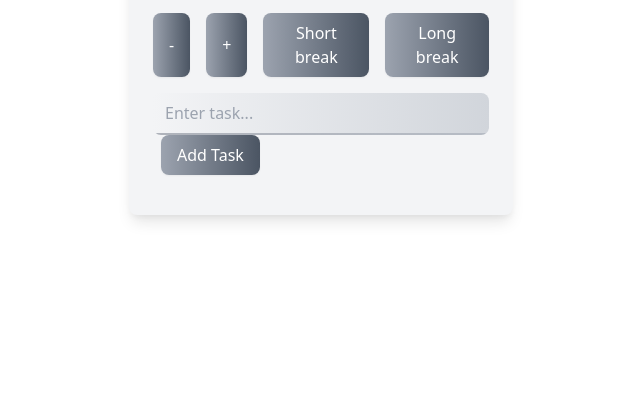
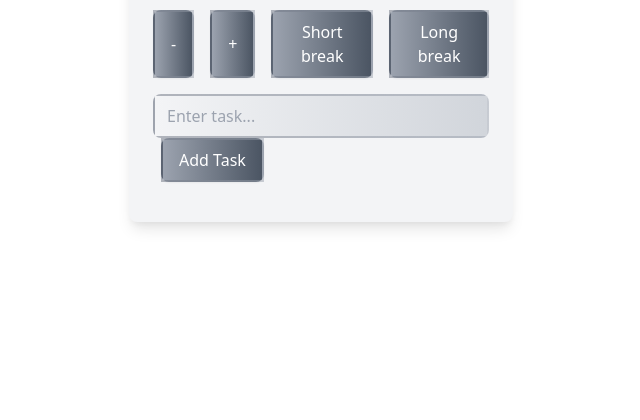
Before and after one commit to Lucky100Challenge/pomodoro-widget, a plain HTML site: page index.html in a window 1280 px wide. Shown: the part 380-800 px from the top of the page, without its empty margins (319-959 px from the left). Drawn offline with nearby package versions, Linux system fonts and the light colour scheme.

Commit message:
Update styles.css

```diff
--- a/styles.css
+++ b/styles.css
@@ -1,18 +1,12 @@
 /* styles.css */
 .input {
+  border: 2px solid;
   border-image-slice: 1;
-  border-image-source: linear-gradient(
-    to right,
-    rgba(107, 114, 128, 0.5),
-    rgba(156, 163, 175, 0.5)
-  );
+  border-image-source: linear-gradient(to right, rgba(107, 114, 128, 0.5), rgba(156, 163, 175, 0.5));
 }
 
 .btn {
+  border: 2px solid;
   border-image-slice: 1;
-  border-image-source: linear-gradient(
-    to right,
-    rgba(107, 114, 128, 0.5),
-    rgba(156, 163, 175, 0.5)
-  );
+  border-image-source: linear-gradient(to right, rgba(107, 114, 128, 0.5), rgba(156, 163, 175, 0.5));
 }
```
